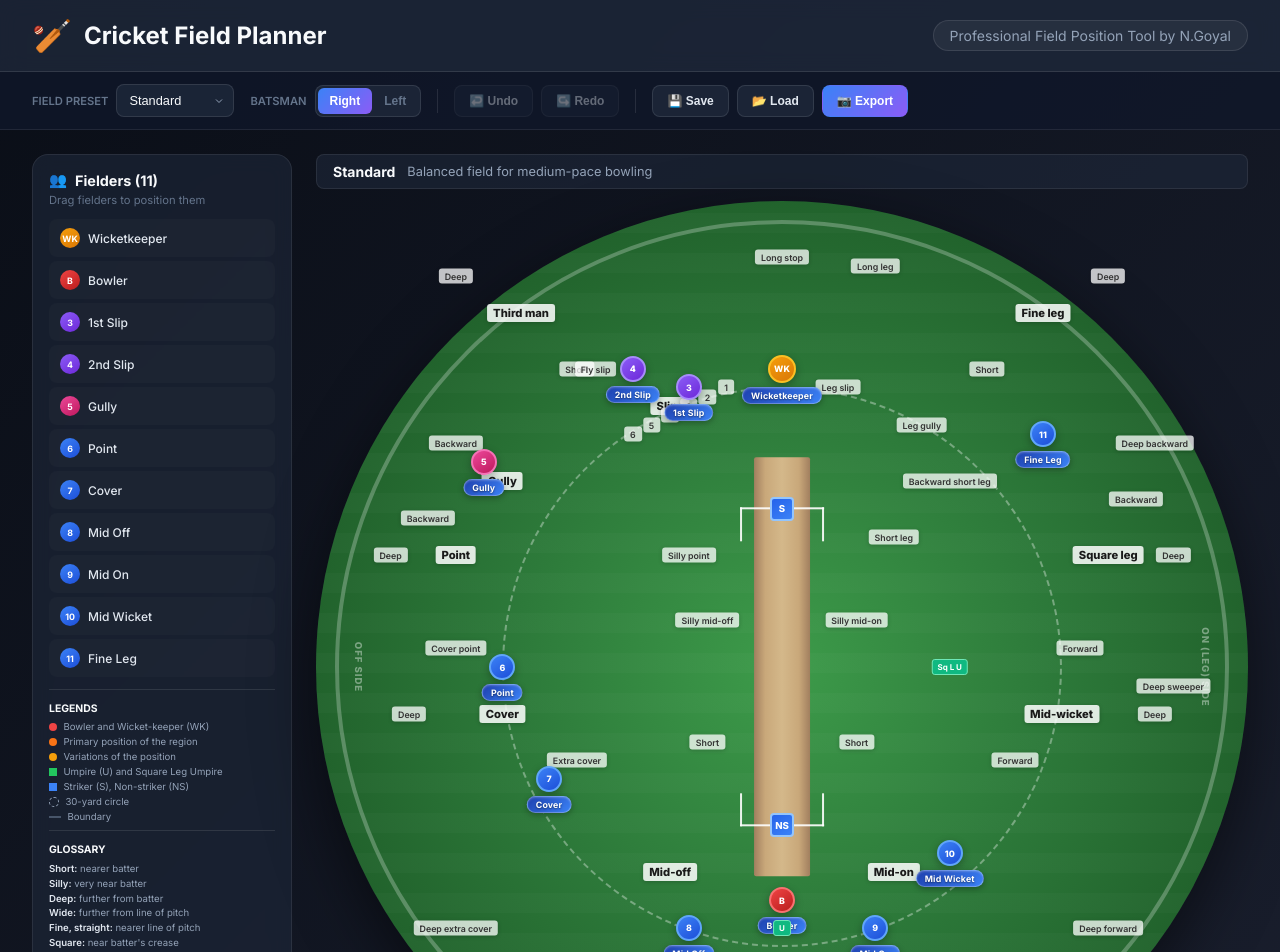
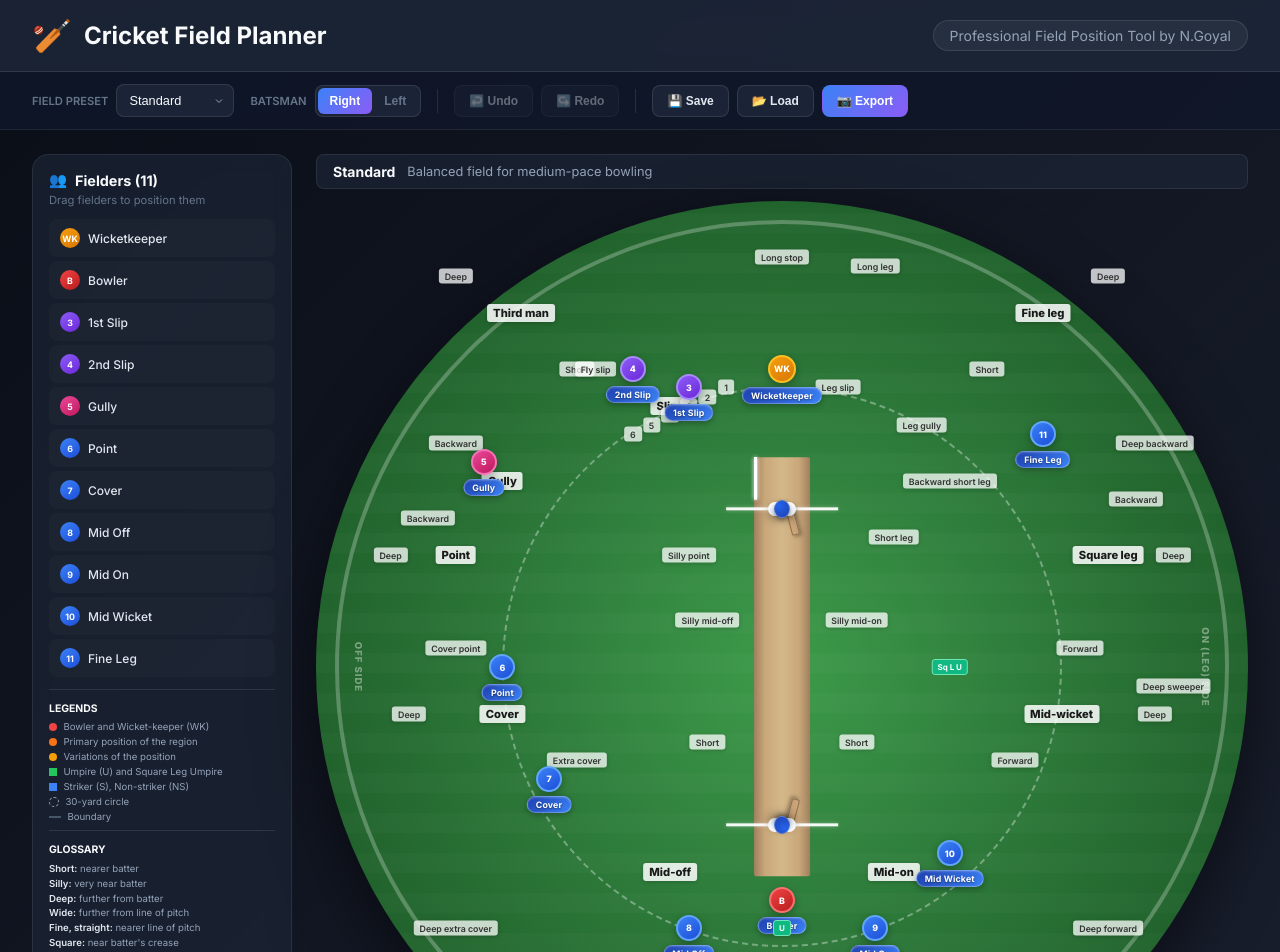
Before and after one commit to navendugoyal19/Cricket-field-position, a React (Vite) app: page / in a window 1280 px wide. Shown: the top 952 px of the page. Built offline with nearby package versions, Linux system fonts and the light colour scheme.

Commit message:
Enhance: 3D batsman figures and visible creases

```diff
--- a/src/App.css
+++ b/src/App.css
@@ -464,99 +464,43 @@
     z-index: 5;
 }
 
-/* Creases */
+/* Creases - Enhanced Visibility */
 .crease {
     position: absolute;
-    background: rgba(255, 255, 255, 0.9);
+    background: rgba(255, 255, 255, 0.95);
+    box-shadow: 0 0 4px rgba(255, 255, 255, 0.3);
 }
 
 .popping-crease-top {
     left: 50%;
     top: 12%;
     transform: translateX(-50%);
-    width: 150%;
-    height: 2px;
+    width: 200%;
+    /* Wider to show full crease */
+    height: 3px;
+    /* Thicker */
 }
 
 .popping-crease-bottom {
     left: 50%;
     bottom: 12%;
     transform: translateX(-50%);
-    width: 150%;
-    height: 2px;
+    width: 200%;
+    height: 3px;
 }
 
 .return-crease-top-left,
 .return-crease-top-right,
 .return-crease-bottom-left,
 .return-crease-bottom-right {
-    width: 2px;
-    height: 8%;
+    width: 3px;
+    height: 10%;
 }
 
-.return-crease-top-left {
-    left: -25%;
-    top: 12%;
-}
-
-.return-crease-top-right {
-    right: -25%;
-    top: 12%;
-}
-
-.return-crease-bottom-left {
-    left: -25%;
-    bottom: 12%;
-}
-
-.return-crease-bottom-right {
-    right: -25%;
-    bottom: 12%;
-}
-
-/* Stumps */
-.stumps-container {
-    position: absolute;
-    left: 50%;
-    transform: translateX(-50%);
-    display: flex;
-    gap: 2px;
-    z-index: 6;
-}
-
-.stumps-top {
-    top: 10%;
-}
-
-.stumps-bottom {
-    bottom: 10%;
-}
-
-.stump {
-    width: 3px;
-    height: 12px;
-    background: linear-gradient(90deg, #e8d4b8, #f5eee6, #d4c4a8);
-    border-radius: 1px;
-}
-
-.bails {
-    position: absolute;
-    left: 50%;
-    transform: translateX(-50%);
-    top: -2px;
-    width: 12px;
-    height: 2px;
-    background: #d4a574;
-    border-radius: 1px;
-}
-
-.bails-bottom {
-    bottom: -2px;
-    top: auto;
-}
+/* ... existing return crease positioning ... */
 
 /* ============================================
-   BATSMAN MARKERS
+   BATSMAN MARKERS - 3D Top-Down View
    ============================================ */
 .batsman-marker {
     position: absolute;
@@ -573,20 +517,63 @@
 .batsman-nonstriker {
     left: 50%;
     top: 67%;
+    transform: translate(-50%, -50%) rotate(180deg);
+    /* Face bowler */
 }
 
-.batsman-icon {
-    width: 24px;
-    height: 24px;
-    background: linear-gradient(145deg, #2563eb, #3b82f6);
-    border: 2px solid #93c5fd;
-    border-radius: 4px;
+.batsman-figure {
+    position: relative;
+    width: 40px;
+    height: 40px;
     display: flex;
     align-items: center;
     justify-content: center;
-    font-size: 0.6rem;
-    font-weight: 800;
-    color: white;
+}
+
+/* Shoulders/Body */
+.batsman-figure .shoulders {
+    position: absolute;
+    width: 28px;
+    height: 14px;
+    background: linear-gradient(to bottom, #ffffff, #e2e8f0);
+    border-radius: 10px;
+    box-shadow: 0 4px 8px rgba(0, 0, 0, 0.3);
+    z-index: 1;
+}
+
+/* Helmet/Head */
+.batsman-figure .helmet {
+    position: absolute;
+    width: 16px;
+    height: 18px;
+    background: radial-gradient(circle at 30% 30%, #2563eb, #1e40af);
+    border-radius: 50%;
+    z-index: 2;
+    box-shadow: 0 2px 4px rgba(0, 0, 0, 0.4);
+    border: 1px solid rgba(255, 255, 255, 0.2);
+}
+
+/* Bat */
+.batsman-figure .bat {
+    position: absolute;
+    width: 8px;
+    height: 32px;
+    background: linear-gradient(90deg, #d4a574, #bfa07a);
+    border-radius: 2px;
+    top: 15px;
+    left: 22px;
+    /* Held to side */
+    transform: rotate(-15deg);
+    transform-origin: top center;
+    box-shadow: 2px 2px 4px rgba(0, 0, 0, 0.3);
+    border: 1px solid #8d6e4e;
+    z-index: 0;
+}
+
+.batsman-nonstriker .bat.non-striker-bat {
+    left: auto;
+    right: 22px;
+    transform: rotate(15deg);
 }
 
 /* ============================================
--- a/src/components/CricketField.tsx
+++ b/src/components/CricketField.tsx
@@ -224,9 +224,21 @@ export function CricketField({
                 </div>
             </div>
 
-            {/* Batsmen */}
-            <div className="batsman-marker batsman-striker"><div className="batsman-icon">S</div></div>
-            <div className="batsman-marker batsman-nonstriker"><div className="batsman-icon">NS</div></div>
+            {/* Batsmen - Top-down 3D view */}
+            <div className="batsman-marker batsman-striker">
+                <div className="batsman-figure">
+                    <div className="shoulders"></div>
+                    <div className="helmet"></div>
+                    <div className="bat"></div>
+                </div>
+            </div>
+            <div className="batsman-marker batsman-nonstriker">
+                <div className="batsman-figure">
+                    <div className="shoulders"></div>
+                    <div className="helmet"></div>
+                    <div className="bat non-striker-bat"></div>
+                </div>
+            </div>
 
             {/* Umpires */}
             <div className="umpire-marker square-leg-umpire"><div className="umpire-icon">Sq L U</div></div>
```
